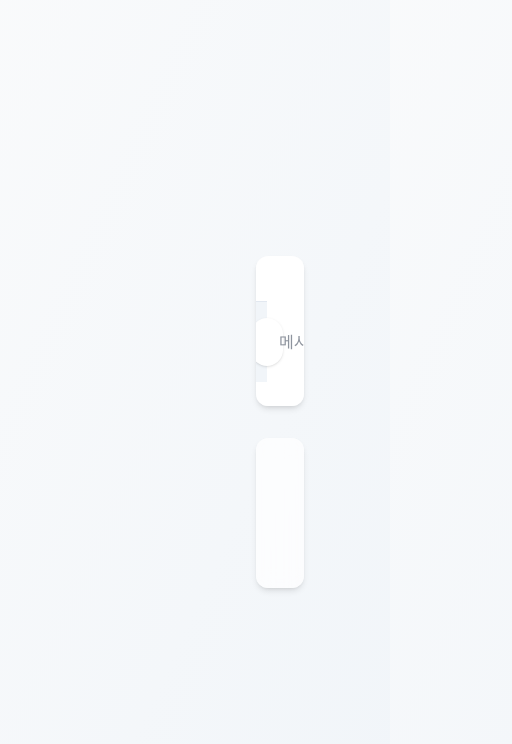
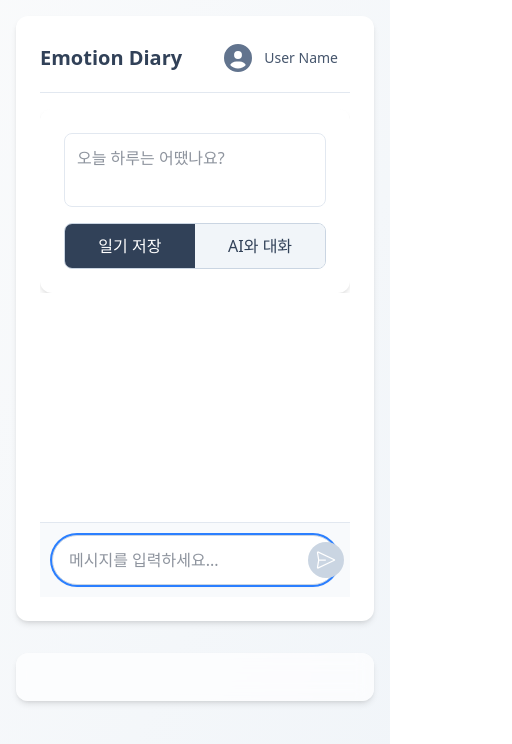
Before and after one commit to JeongMinJe/react-project-emotion-diary, a React (Vite) app in the folder client/: page / in a window 390 px wide. Shown: the top 744 px of the page, 512 px wide, since content can reach past the window. Built offline with nearby package versions, Linux system fonts and the light colour scheme.

Commit message:
modify: 반응형 UI 자연스럽도록.

```diff
--- a/client/src/App.tsx
+++ b/client/src/App.tsx
@@ -2,17 +2,17 @@ import DiaryViewer from "./components/diary-viewer";
 
 function App() {
   return (
-    <main className="flex flex-col md:flex-row h-screen p-64 md:p-8 gap-8">
-      {/* 왼쪽 컴포넌트 컨테이너 */}
-      <section className="h-1/2 md:h-full md:w-1/2 bg-white rounded-xl shadow-md p-6 overflow-y-auto">
-        <DiaryViewer />
-      </section>
+    <div className="bg-gradient-to-br from-gray-50 to-slate-100 min-h-screen py-4 px-4 sm:py-8 sm:px-24">
+      <main className="max-w-7xl mx-auto flex flex-col lg:flex-row h-full lg:h-[calc(100vh-4rem)] gap-8">
+        <section className="h-1/2 lg:h-full lg:w-1/2 bg-white rounded-xl shadow-md p-6 overflow-y-auto">
+          <DiaryViewer />
+        </section>
 
-      {/* 오른쪽 컴포넌트 컨테이너 */}
-      <aside className="h-1/2 md:h-full md:w-1/2 bg-white/70 backdrop-blur-sm rounded-xl shadow-md p-6 overflow-y-auto">
-        {/* 일기 목록 컴포넌트가 들어갈 자리 */}
-      </aside>
-    </main>
+        <aside className="h-1/2 lg:h-full lg:w-1/2 bg-white/70 backdrop-blur-sm rounded-xl shadow-md p-6 overflow-y-auto">
+          {/* 일기 목록 컴포넌트가 들어갈 자리 */}
+        </aside>
+      </main>
+    </div>
   );
 }
 
--- a/client/src/components/diary-viewer/ConversationSection.tsx
+++ b/client/src/components/diary-viewer/ConversationSection.tsx
@@ -67,24 +67,24 @@ const ConversationSection = () => {
       {/* 2. 메시지 입력 폼 (반응형 적용) */}
       <form
         onSubmit={handleSubmit}
-        className="p-4 bg-slate-100 border-t border-slate-200"
+        className="p-3 bg-slate-50 border-t border-slate-200"
       >
-        <div className="flex items-center bg-white rounded-full shadow-sm px-4">
+        <div className="flex items-center bg-white border border-slate-300 rounded-full px-2 py-1 shadow-sm focus-within:ring-2 focus-within:ring-blue-500">
           <input
             ref={inputRef}
             type="text"
             value={inputValue}
             onChange={(e) => setInputValue(e.target.value)}
-            className="flex-grow p-3 bg-transparent focus:outline-none"
+            className="flex-grow bg-transparent p-2 focus:outline-none"
             placeholder="메시지를 입력하세요..."
             disabled={isLoading}
           />
           <button
             type="submit"
-            className="p-2 rounded-full text-white bg-blue-500 hover:bg-blue-600 focus:outline-none focus:ring-2 focus:ring-blue-400 disabled:bg-slate-300"
-            disabled={isLoading || !inputValue.trim()} // 입력값이 없을 때도 비활성화
+            className="p-2 rounded-full text-white bg-blue-500 hover:bg-blue-600 focus:outline-none disabled:bg-slate-300 transition-colors"
+            disabled={isLoading || !inputValue.trim()}
           >
-            <GoPaperAirplane className="w-6 h-6" />
+            <GoPaperAirplane className="w-5 h-5" />
           </button>
         </div>
       </form>
```
